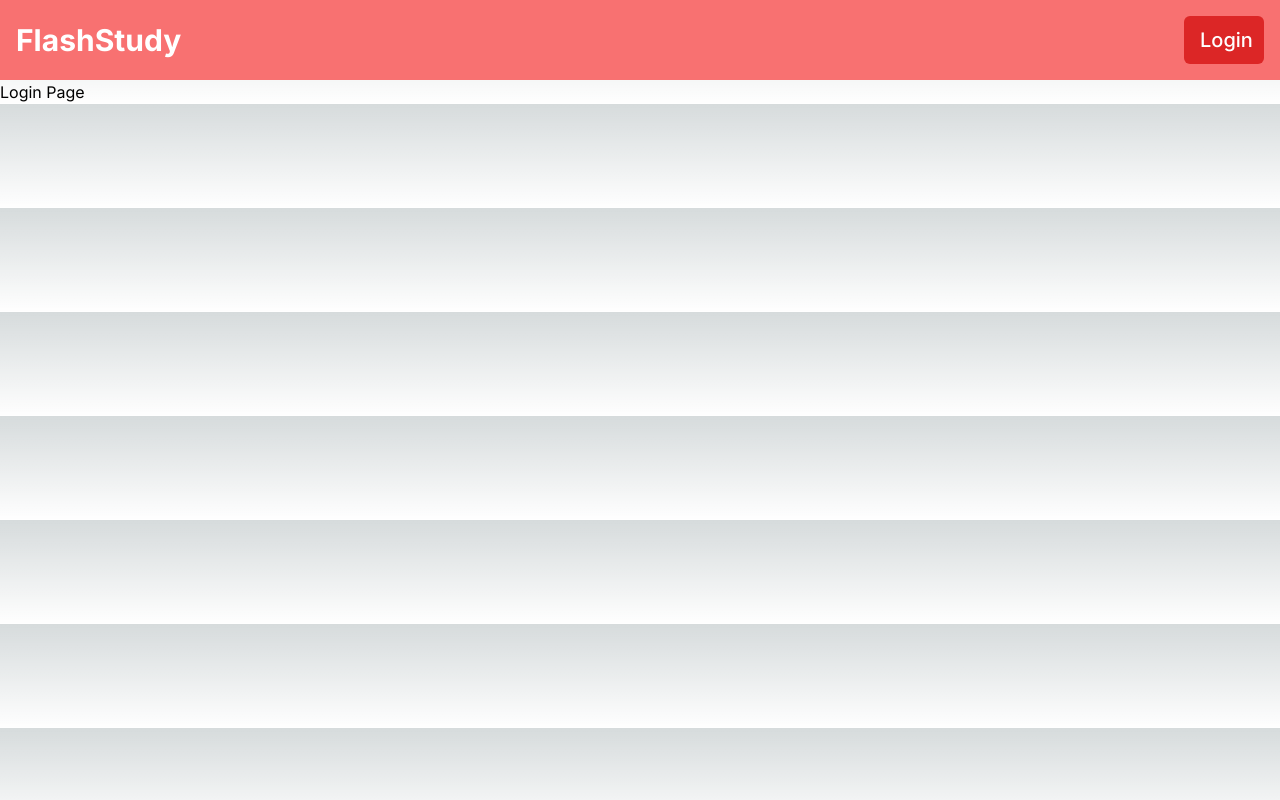
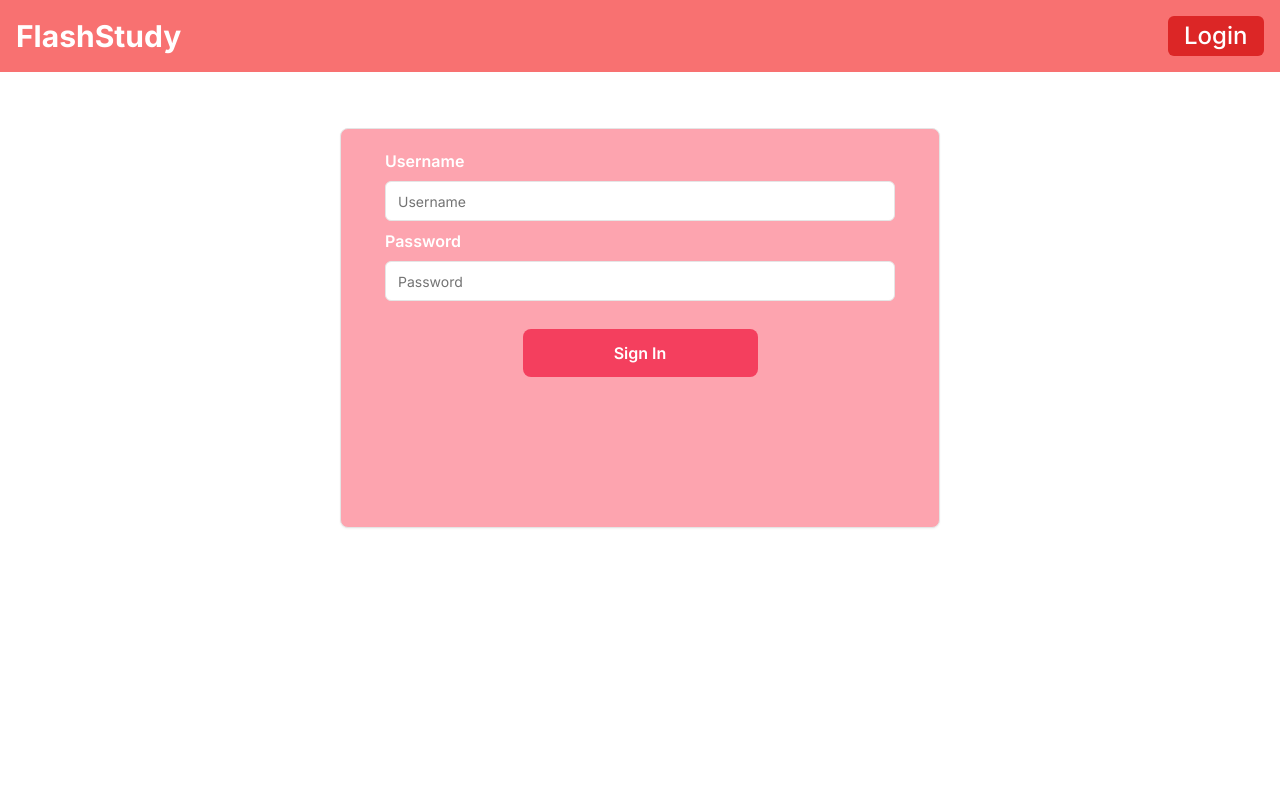
Before and after one commit to adam-polak/FlashStudy, a Next.js app in the folder Frontend/flash-study/: page /login in a window 1280 px wide. Built offline with nearby package versions, Linux system fonts and the light colour scheme.

Commit message:
setting up login page

```diff
--- a/Frontend/flash-study/src/app/(pages)/layout.tsx
+++ /dev/null
@@ -1,22 +0,0 @@
-import type { Metadata } from "next";
-import { Inter } from "next/font/google";
-import "@/app/globals.css";
-
-const inter = Inter({ subsets: ["latin"] });
-
-export const metadata: Metadata = {
-  title: "FlashStudy",
-  description: "Home page for FlashStudy.",
-};
-
-export default function RootLayout({
-  children,
-}: Readonly<{
-  children: React.ReactNode;
-}>) {
-  return (
-    <html lang="en">
-      <body className={inter.className}>{children}</body>
-    </html>
-  );
-}
--- a/Frontend/flash-study/src/app/(pages)/login/page.tsx
+++ b/Frontend/flash-study/src/app/(pages)/login/page.tsx
@@ -1,7 +1,24 @@
+import { Card, CardContent } from "@/components/ui/card";
+import { Input } from "@/components/ui/input";
+
 export default function Home() {
     return (
-      <main className="">
-        <h1>Login Page</h1>
+      <main className="flex flex-col items-center p-10">
+        <Card className="p-5 md:w-[50%] w-[70%] h-[20em] md:h-[25em] bg-rose-300 text-white font-semibold">
+          <CardContent className="flex flex-col space-y-2">
+            <div className="flex flex-col space-y-2">
+              <p>Username</p>
+              <Input className="text-black font-normal" type="text" placeholder="Username"></Input>
+            </div>
+            <div className="flex flex-col space-y-2">
+              <p>Password</p>
+              <Input className="text-black font-normal " type="password" placeholder="Password"></Input>
+            </div>
+            <div className="flex flex-col items-center p-5">
+              <button className="rounded-lg bg-rose-500 w-full md:w-1/2 h-10 md:h-12">Sign In</button>
+            </div>
+          </CardContent>
+        </Card>
       </main>
     );
   }
--- a/Frontend/flash-study/src/app/globals.css
+++ b/Frontend/flash-study/src/app/globals.css
@@ -2,32 +2,68 @@
 @tailwind components;
 @tailwind utilities;
 
-:root {
-  --foreground-rgb: 0, 0, 0;
-  --background-start-rgb: 214, 219, 220;
-  --background-end-rgb: 255, 255, 255;
-}
+@layer base {
+  :root {
+    --background: 0 0% 100%;
+    --foreground: 0 0% 3.9%;
+    --card: 0 0% 100%;
+    --card-foreground: 0 0% 3.9%;
+    --popover: 0 0% 100%;
+    --popover-foreground: 0 0% 3.9%;
+    --primary: 0 0% 9%;
+    --primary-foreground: 0 0% 98%;
+    --secondary: 0 0% 96.1%;
+    --secondary-foreground: 0 0% 9%;
+    --muted: 0 0% 96.1%;
+    --muted-foreground: 0 0% 45.1%;
+    --accent: 0 0% 96.1%;
+    --accent-foreground: 0 0% 9%;
+    --destructive: 0 84.2% 60.2%;
+    --destructive-foreground: 0 0% 98%;
+    --border: 0 0% 89.8%;
+    --input: 0 0% 89.8%;
+    --ring: 0 0% 3.9%;
+    --radius: 0.5rem;
+    --chart-1: 12 76% 61%;
+    --chart-2: 173 58% 39%;
+    --chart-3: 197 37% 24%;
+    --chart-4: 43 74% 66%;
+    --chart-5: 27 87% 67%;
+  }
 
-@media (prefers-color-scheme: dark) {
-  :root {
-    --foreground-rgb: 0, 0, 0;
-    --background-start-rgb: 255, 255, 255;
-    --background-end-rgb: 255, 255, 255;
+  .dark {
+    --background: 0 0% 3.9%;
+    --foreground: 0 0% 98%;
+    --card: 0 0% 3.9%;
+    --card-foreground: 0 0% 98%;
+    --popover: 0 0% 3.9%;
+    --popover-foreground: 0 0% 98%;
+    --primary: 0 0% 98%;
+    --primary-foreground: 0 0% 9%;
+    --secondary: 0 0% 14.9%;
+    --secondary-foreground: 0 0% 98%;
+    --muted: 0 0% 14.9%;
+    --muted-foreground: 0 0% 63.9%;
+    --accent: 0 0% 14.9%;
+    --accent-foreground: 0 0% 98%;
+    --destructive: 0 62.8% 30.6%;
+    --destructive-foreground: 0 0% 98%;
+    --border: 0 0% 14.9%;
+    --input: 0 0% 14.9%;
+    --ring: 0 0% 83.1%;
+    --chart-1: 220 70% 50%;
+    --chart-2: 160 60% 45%;
+    --chart-3: 30 80% 55%;
+    --chart-4: 280 65% 60%;
+    --chart-5: 340 75% 55%;
   }
 }
 
-body {
-  color: rgb(var(--foreground-rgb));
-  background: linear-gradient(
-      to bottom,
-      transparent,
-      rgb(var(--background-end-rgb))
-    )
-    rgb(var(--background-start-rgb));
-}
-
-@layer utilities {
-  .text-balance {
-    text-wrap: balance;
+@layer base {
+  * {
+    @apply border-border;
+  }
+  body {
+    @apply bg-background text-foreground;
   }
 }
--- a/Frontend/flash-study/src/app/layout.tsx
+++ b/Frontend/flash-study/src/app/layout.tsx
@@ -1,5 +1,6 @@
 import type { Metadata } from "next";
 import { Inter } from "next/font/google";
+import Link from "next/link";
 import "./globals.css";
 
 const inter = Inter({ subsets: ["latin"] });
@@ -18,13 +19,24 @@ export default function RootLayout({
     <html lang="en">
       <body className={inter.className}>
         <div className="bg-red-400 flex flex-wrap items-center justify-between mx-auto p-4">
-          <button className="self-center text-3xl font-bold whitespace-nowrap text-white">FlashStudy</button>
+          <button className="self-center text-2xl md:text-3xl font-bold whitespace-nowrap text-white">
+            <Link
+              href={'/'}
+            >
+              FlashStudy
+            </Link>
+          </button>
           <div className="flex items-center">
-            <button className="flex items-center w-20 h-12 hover:bg-red-700 bg-red-600 rounded-md">
-              <a href="http://youtube.com" className="font-medium p-4 text-xl text-white">Login</a>
+            <button className="flex items-center font-medium p-3 md:p-4 text-xl md:text-2xl text-white w-20 md:w-24 h-10 hover:bg-red-700 bg-red-600 rounded-md">
+              <Link
+                href={'/login'}
+              >
+                Login
+              </Link>
             </button>
           </div>
         </div>
+        <div style={{marginTop: 1 + 'em'}}></div>
         {children}
       </body>
     </html>
--- a/Frontend/flash-study/src/app/page.tsx
+++ b/Frontend/flash-study/src/app/page.tsx
@@ -1,7 +1,7 @@
 export default function Home() {
   return (
-    <main className="">
-      <h1>Home Page</h1>
+    <main className="flex flex-col items-center p-10">
+      <div className="flex text-red-300">Home Page</div>
     </main>
   );
 }
--- /dev/null
+++ b/Frontend/flash-study/src/components/ui/card.tsx
@@ -0,0 +1,79 @@
+import * as React from "react"
+
+import { cn } from "@/lib/utils"
+
+const Card = React.forwardRef<
+  HTMLDivElement,
+  React.HTMLAttributes<HTMLDivElement>
+>(({ className, ...props }, ref) => (
+  <div
+    ref={ref}
+    className={cn(
+      "rounded-lg border bg-card text-card-foreground shadow-sm",
+      className
+    )}
+    {...props}
+  />
+))
+Card.displayName = "Card"
+
+const CardHeader = React.forwardRef<
+  HTMLDivElement,
+  React.HTMLAttributes<HTMLDivElement>
+>(({ className, ...props }, ref) => (
+  <div
+    ref={ref}
+    className={cn("flex flex-col space-y-1.5 p-6", className)}
+    {...props}
+  />
+))
+CardHeader.displayName = "CardHeader"
+
+const CardTitle = React.forwardRef<
+  HTMLParagraphElement,
+  React.HTMLAttributes<HTMLHeadingElement>
+>(({ className, ...props }, ref) => (
+  <h3
+    ref={ref}
+    className={cn(
+      "text-2xl font-semibold leading-none tracking-tight",
+      className
+    )}
+    {...props}
+  />
+))
+CardTitle.displayName = "CardTitle"
+
+const CardDescription = React.forwardRef<
+  HTMLParagraphElement,
+  React.HTMLAttributes<HTMLParagraphElement>
+>(({ className, ...props }, ref) => (
+  <p
+    ref={ref}
+    className={cn("text-sm text-muted-foreground", className)}
+    {...props}
+  />
+))
+CardDescription.displayName = "CardDescription"
+
+const CardContent = React.forwardRef<
+  HTMLDivElement,
+  React.HTMLAttributes<HTMLDivElement>
+>(({ className, ...props }, ref) => (
+  <div ref={ref} className={cn("p-6 pt-0", className)} {...props} />
+))
+CardContent.displayName = "CardContent"
+
+const CardFooter = React.forwardRef<
+  HTMLDivElement,
+  React.HTMLAttributes<HTMLDivElement>
+>(({ className, ...props }, ref) => (
+  <div
+    ref={ref}
+    className={cn("flex items-center p-6 pt-0", className)}
+    {...props}
+  />
+))
+CardFooter.displayName = "CardFooter"
+
+export { Card, CardHeader, CardFooter, CardTitle, CardDescription, CardContent }
--- /dev/null
+++ b/Frontend/flash-study/src/components/ui/input.tsx
@@ -0,0 +1,25 @@
+import * as React from "react"
+
+import { cn } from "@/lib/utils"
+
+export interface InputProps
+  extends React.InputHTMLAttributes<HTMLInputElement> {}
+
+const Input = React.forwardRef<HTMLInputElement, InputProps>(
+  ({ className, type, ...props }, ref) => {
+    return (
+      <input
+        type={type}
+        className={cn(
+          "flex h-10 w-full rounded-md border border-input bg-background px-3 py-2 text-sm ring-offset-background file:border-0 file:bg-transparent file:text-sm file:font-medium placeholder:text-muted-foreground focus-visible:outline-none focus-visible:ring-2 focus-visible:ring-ring focus-visible:ring-offset-2 disabled:cursor-not-allowed disabled:opacity-50",
+          className
+        )}
+        ref={ref}
+        {...props}
+      />
+    )
+  }
+)
+Input.displayName = "Input"
+
+export { Input }
--- /dev/null
+++ b/Frontend/flash-study/src/lib/utils.ts
@@ -0,0 +1,6 @@
+import { type ClassValue, clsx } from "clsx"
+import { twMerge } from "tailwind-merge"
+
+export function cn(...inputs: ClassValue[]) {
+  return twMerge(clsx(inputs))
+}
--- a/Frontend/flash-study/tailwind.config.ts
+++ b/Frontend/flash-study/tailwind.config.ts
@@ -1,20 +1,80 @@
-import type { Config } from "tailwindcss";
+import type { Config } from "tailwindcss"
 
-const config: Config = {
+const config = {
+  darkMode: ["class"],
   content: [
-    "./src/pages/**/*.{js,ts,jsx,tsx,mdx}",
-    "./src/components/**/*.{js,ts,jsx,tsx,mdx}",
-    "./src/app/**/*.{js,ts,jsx,tsx,mdx}",
-  ],
+    './pages/**/*.{ts,tsx}',
+    './components/**/*.{ts,tsx}',
+    './app/**/*.{ts,tsx}',
+    './src/**/*.{ts,tsx}',
+	],
+  prefix: "",
   theme: {
+    container: {
+      center: true,
+      padding: "2rem",
+      screens: {
+        "2xl": "1400px",
+      },
+    },
     extend: {
-      backgroundImage: {
-        "gradient-radial": "radial-gradient(var(--tw-gradient-stops))",
-        "gradient-conic":
-          "conic-gradient(from 180deg at 50% 50%, var(--tw-gradient-stops))",
+      colors: {
+        border: "hsl(var(--border))",
+        input: "hsl(var(--input))",
+        ring: "hsl(var(--ring))",
+        background: "hsl(var(--background))",
+        foreground: "hsl(var(--foreground))",
+        primary: {
+          DEFAULT: "hsl(var(--primary))",
+          foreground: "hsl(var(--primary-foreground))",
+        },
+        secondary: {
+          DEFAULT: "hsl(var(--secondary))",
+          foreground: "hsl(var(--secondary-foreground))",
+        },
+        destructive: {
+          DEFAULT: "hsl(var(--destructive))",
+          foreground: "hsl(var(--destructive-foreground))",
+        },
+        muted: {
+          DEFAULT: "hsl(var(--muted))",
+          foreground: "hsl(var(--muted-foreground))",
+        },
+        accent: {
+          DEFAULT: "hsl(var(--accent))",
+          foreground: "hsl(var(--accent-foreground))",
+        },
+        popover: {
+          DEFAULT: "hsl(var(--popover))",
+          foreground: "hsl(var(--popover-foreground))",
+        },
+        card: {
+          DEFAULT: "hsl(var(--card))",
+          foreground: "hsl(var(--card-foreground))",
+        },
+      },
+      borderRadius: {
+        lg: "var(--radius)",
+        md: "calc(var(--radius) - 2px)",
+        sm: "calc(var(--radius) - 4px)",
+      },
+      keyframes: {
+        "accordion-down": {
+          from: { height: "0" },
+          to: { height: "var(--radix-accordion-content-height)" },
+        },
+        "accordion-up": {
+          from: { height: "var(--radix-accordion-content-height)" },
+          to: { height: "0" },
+        },
+      },
+      animation: {
+        "accordion-down": "accordion-down 0.2s ease-out",
+        "accordion-up": "accordion-up 0.2s ease-out",
       },
     },
   },
-  plugins: [],
-};
-export default config;
+  plugins: [require("tailwindcss-animate")],
+} satisfies Config
+
+export default config
```
Also changed, not shown: Frontend/flash-study/package.json (+9 -4 lines), Frontend/flash-study/components.json (added), 1 other file (tests, documents, lock files or other folders).
